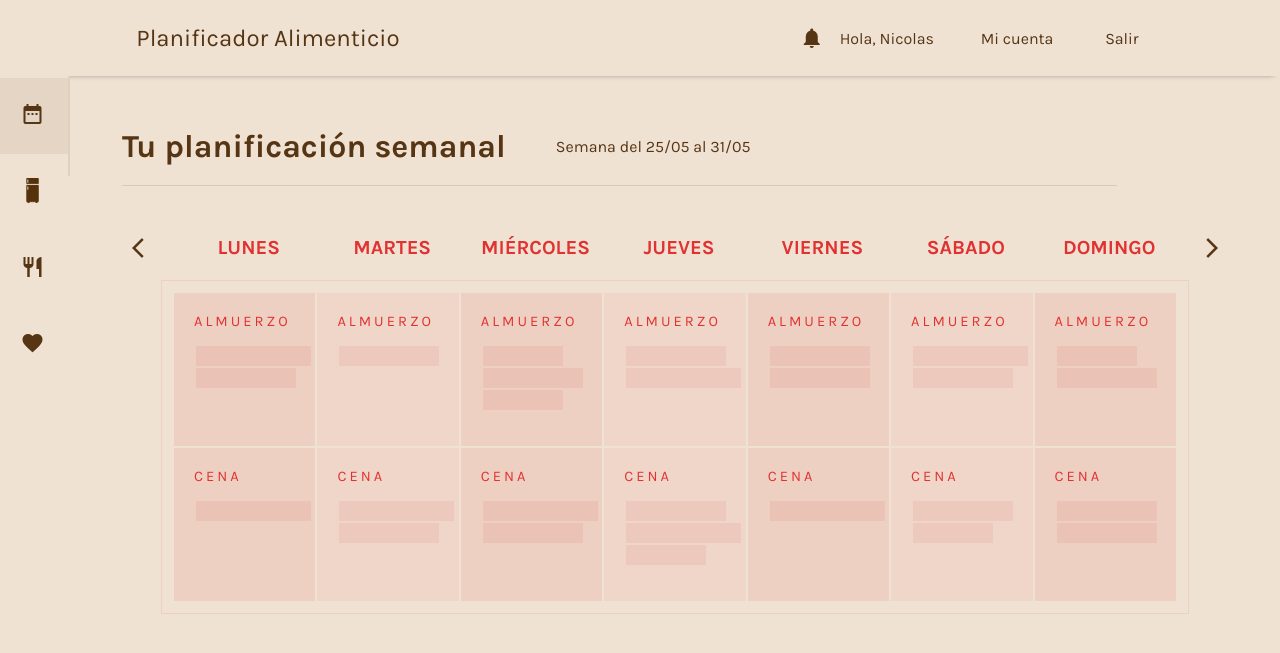
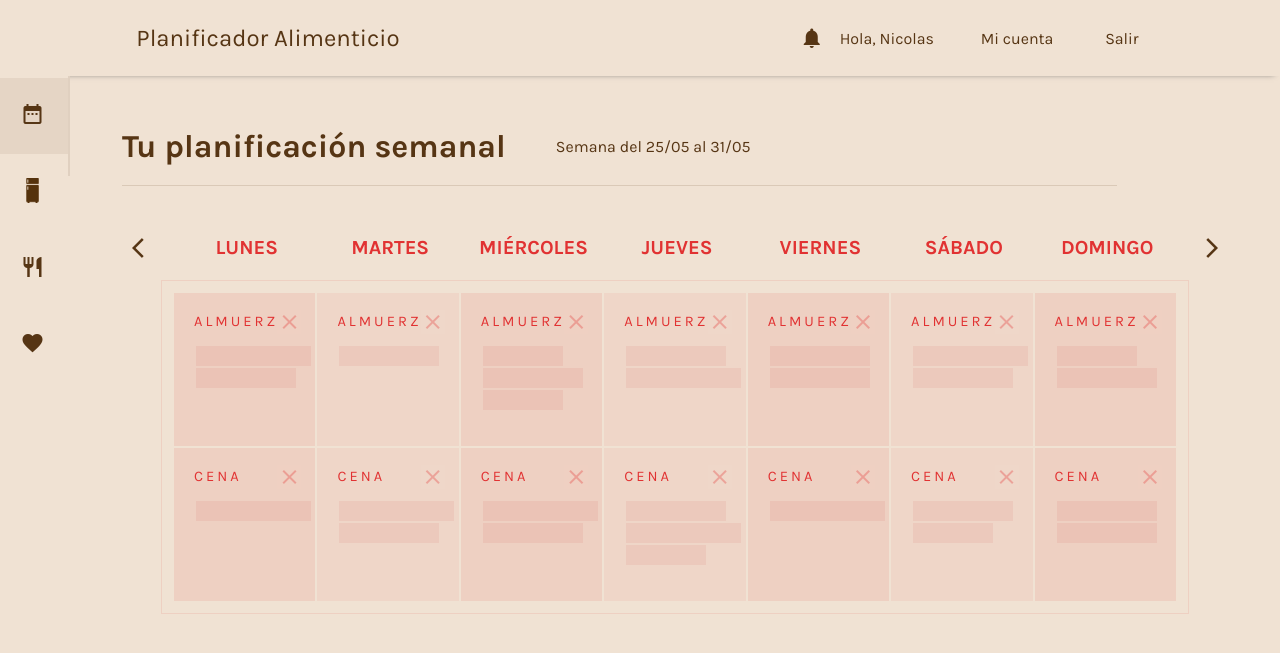
Before and after one commit to nicolasdeory/FoodScheduler, a PHP site: page /XE/dashboard.php in a window 1280 px wide. Shown: the top 653 px of the page. Run offline with PHP 8.4, Linux system fonts and the light colour scheme; data that the repository does not hold is empty; some libraries are stand-ins or nearby versions; some web fonts are replaced.

Commit message:
Implemented delete schedule

```diff
--- a/busqueda.php
+++ b/busqueda.php
@@ -88,4 +88,4 @@
     </div>
 </div>
 
-<script src="js/search.3.js"></script>
+<script src="js/search.4.js"></script>
--- a/css/busqueda.css
+++ b/css/busqueda.css
@@ -140,7 +140,7 @@
 
 .button:hover
 {
-    background-color: #ca5454;
+  background-color: #ca5454;
 }
 
 .button:active
--- a/css/schedule.css
+++ b/css/schedule.css
@@ -67,6 +67,7 @@
     height: 150px;
     word-wrap: break-word;
     max-width: 100px;
+    position: relative;
 }
 
 .schedule-table tr> :nth-child(odd) {
@@ -77,12 +78,57 @@
     background-color: #e1323210;
 }
 
+.schedule-table .close-btn {
+    position: absolute;
+    right: 14px;
+    top: 17px;
+    background-color: #e132321a;
+    color: #e2363552;
+    transition: 0.2s;
+    opacity: 0;
+    cursor: pointer;
+}
+
+.schedule-table .close-btn.visible {
+    opacity: 1;
+}
+
+.schedule-table tr > :nth-child(odd) .close-btn {
+
+    background-color: #efd0c2;
+}
+
+.schedule-table tr > :nth-child(even) .close-btn {
+    background-color: #efd7c9;
+}
+
 .schedule-table h3 {
     text-transform: uppercase;
     letter-spacing: 3px;
     font-weight: 400;
     font-size: 11pt;
     margin-top: 0;
+    width: 100%;
+    overflow-wrap: normal;
+}
+
+.schedule-table td:hover .close-btn {
+    opacity: 1;
+}
+
+.schedule-table tr > :nth-child(even) .close-btn:hover {
+    color: #e13232;
+    background-color: #dfbbac;
+}
+
+.schedule-table tr > :nth-child(odd) .close-btn:hover {
+    color: #e13232;
+    background-color: #dfbbac;
+}
+
+.schedule-table .close-btn:active {
+    color: white !important;
+    background-color: #832e2e !important;
 }
 
 .schedule-table ul {
--- a/database_service.php
+++ b/database_service.php
@@ -619,6 +619,30 @@
 	}
 }
 
+function delete_schedule($username, $date, $meal)
+{
+	$conexion = Database::instance();
+	if (!$conexion)
+		echo "Ha ocurrido un error conectando con la base de datos";
+
+	try {
+		$consulta = "DELETE (SELECT *
+						FROM recetasenplanificaciones rp
+						INNER JOIN planificaciones pl
+							ON rp.id_planificacion = pl.id_planificacion
+						WHERE pl.fecha = :fecha AND pl.nombredeusuario = :username AND pl.comida = :meal)";
+		$stmt = $conexion->prepare($consulta);
+		$stmt->bindParam(':username', $username);
+		$stmt->bindParam(':fecha', $date);
+		$stmt->bindParam(':meal', $meal);
+		$stmt->execute();
+		return true;
+	} catch (PDOException $e) {
+		echo $e->getMessage();
+		return false;
+	}
+}
+
 function add_schedule($username, $recipe_id, $date, $meal)
 {
 	$conexion = Database::instance();
--- a/js/schedule.js
+++ b/js/schedule.js
@@ -3,7 +3,7 @@
 {
     scheduleLoaded = true;
     const RECIPE_TEMPLATE = `
-    <li><a recipe-id="{0}">{1}</a> <span class="material-icons">close</span></li>
+    <li><a recipe-id="{0}">{1}</a></li>
     `;
 
     const MISSING_INGREDIENT_TEMPLATE = `
@@ -52,7 +52,26 @@
                     {
                         navigate("vistareceta.php?id=" + schd.ID_RECETA);
                     });
+
+                    var node = $(`#schd-${differenceInDays}${mealId}`).parent();
+                    $(node).children().eq(0).off("click");
+                    var schdDateFormatted = date.getDate() + "-" + (date.getMonth() + 1) + "-" + date.getFullYear();
+                    $(node).children().eq(0).click(function() // closebtn
+                    {
+
+                        $.get(`delete_schedule.php?date=${schdDateFormatted}&meal=${schd.COMIDA}`, function()
+                        {
+                            retrieveSchedule(currentMonday);
+                        }).fail(() =>
+                        {
+                            alert("Ha ocurrido un error borrando la planificación que has especificado.")
+                        });
+                    });
                 });
+
+                setTimeout(() => {
+                    $(".close-btn").removeClass("visible");
+                },300);
 
             });
         }
@@ -79,10 +98,11 @@
 
         function setDayHeaderPositions() {
             if ($(`#schd-table td`).length == 0) return;
+            let firstLeft = $(`#schd-table tr > td`).eq(0).position().left;
             var widthTableCell = $(`#schd-table td`).width() + 40; // padding
-            for (let i = 0; i < 8; i++) {
-                let widthSpan = $(`#day-container span`).eq(i).width();
-                let leftTableCell = $(`#schd-table td`).eq(i).position().left;
+            for (let i = 0; i < 7; i++) {
+                let widthSpan = $(`#day-container > span`).eq(i).width();
+                let leftTableCell = $(`#schd-table tr > td`).eq(i).position().left - firstLeft;
                 let computedLeft = leftTableCell + ((widthTableCell - widthSpan) / 2);
                 $(`#day-container :nth-child(${i + 1})`).css("left", computedLeft + "px");
             }
@@ -117,7 +137,7 @@
         });
 
 
-        /* CLICK EVENTS */
+        /* CLICK AND HOVER EVENTS */
 
         $("#next-schedule-btn").click(() => {
             $("#schd-table").html(placeholderHtml);
@@ -130,7 +150,6 @@
             currentMonday = currentMonday.addDays(-7);
             retrieveSchedule(currentMonday);
         });
-
 
         /* INICIALIZATIONS */
 
--- a/js/search.3.js
+++ b/js/search.4.js
@@ -50,9 +50,9 @@
                     <div class="btn-date">Fecha</div>
                     <input type="date" name="schd-date" required></input>
                     <div class="btn-date">
-                        <input type="radio" name="schd-meal" id="schd-mean-comida" value="Almuerzo" required>
+                        <input type="radio" name="schd-meal" value="Almuerzo" required>
                         <label for="schd-mean-comida">Almuerzo</label>
-                        <input type="radio" name="schd-meal" id="schd-mean-cena" value="Cena" required>
+                        <input type="radio" name="schd-meal" value="Cena" required>
                         <label for="schd-mean-cena">Cena</label>
                     </div>
                     <div class="boton add-to-schd-submit">
@@ -89,7 +89,7 @@
 
             $(".recipetitle").click(function()
             {
-                const recipeId = $(this).parents().eq(4).attr("recipe-id");
+                const recipeId = $(this).parents().eq(3).attr("recipe-id");
                 navigate("vistareceta.php?id=" + recipeId);
             });
 
--- a/schedule.html
+++ b/schedule.html
@@ -24,6 +24,7 @@
             <table id="schd-table">
                 <tr>
                     <td>
+                        <span class="material-icons close-btn visible">close</span>
                         <h3>Almuerzo</h3>
                         <ul id="schd-00">
                             <div class="placeholder-bar long"></div>
@@ -31,12 +32,14 @@
                         </ul>
                     </td>
                     <td>
+                        <span class="material-icons close-btn visible">close</span>
                         <h3>Almuerzo</h3>
                         <ul id="schd-10">
                             <div class="placeholder-bar med"></div>
                         </ul>
                     </td>
                     <td>
+                        <span class="material-icons close-btn visible">close</span>
                         <h3>Almuerzo</h3>
                         <ul id="schd-20">
                             <div class="placeholder-bar small"></div>
@@ -45,6 +48,7 @@
                         </ul>
                     </td>
                     <td>
+                        <span class="material-icons close-btn visible">close</span>
                         <h3>Almuerzo</h3>
                         <ul id="schd-30">
                             <div class="placeholder-bar med"></div>
@@ -52,6 +56,7 @@
                         </ul>
                     </td>
                     <td>
+                        <span class="material-icons close-btn visible">close</span>
                         <h3>Almuerzo</h3>
                         <ul id="schd-40">
                             <div class="placeholder-bar med"></div>
@@ -59,6 +64,7 @@
                         </ul>
                     </td>
                     <td>
+                        <span class="material-icons close-btn visible">close</span>
                         <h3>Almuerzo</h3>
                         <ul id="schd-50">
                             <div class="placeholder-bar long"></div>
@@ -66,6 +72,7 @@
                         </ul>
                     </td>
                     <td>
+                        <span class="material-icons close-btn visible">close</span>
                         <h3>Almuerzo</h3>
                         <ul id="schd-60">
                             <div class="placeholder-bar small"></div>
@@ -75,12 +82,14 @@
                 </tr>
                 <tr>
                     <td>
+                        <span class="material-icons close-btn visible">close</span>
                         <h3>Cena</h3>
                         <ul id="schd-01">
                             <div class="placeholder-bar long"></div>
                         </ul>
                     </td>
                     <td>
+                        <span class="material-icons close-btn visible">close</span>
                         <h3>Cena</h3>
                         <ul id="schd-11">
                             <div class="placeholder-bar long"></div>
@@ -88,6 +97,7 @@
                         </ul>
                     </td>
                     <td>
+                        <span class="material-icons close-btn visible">close</span>
                         <h3>Cena</h3>
                         <ul id="schd-21">
                             <div class="placeholder-bar long"></div>
@@ -95,6 +105,7 @@
                         </ul>
                     </td>
                     <td>
+                        <span class="material-icons close-btn visible">close</span>
                         <h3>Cena</h3>
                         <ul id="schd-31">
                             <div class="placeholder-bar med"></div>
@@ -103,12 +114,14 @@
                         </ul>
                     </td>
                     <td>
+                        <span class="material-icons close-btn visible">close</span>
                         <h3>Cena</h3>
                         <ul id="schd-41">
                             <div class="placeholder-bar long"></div>
                         </ul>
                     </td>
                     <td>
+                        <span class="material-icons close-btn visible">close</span>
                         <h3>Cena</h3>
                         <ul id="schd-51">
                             <div class="placeholder-bar med"></div>
@@ -116,6 +129,7 @@
                         </ul>
                     </td>
                     <td>
+                        <span class="material-icons close-btn visible">close</span>
                         <h3>Cena</h3>
                         <ul id="schd-61">
                             <div class="placeholder-bar med"></div>
```
Also changed, not shown: delete_schedule.php (added, +37 -0 lines).
